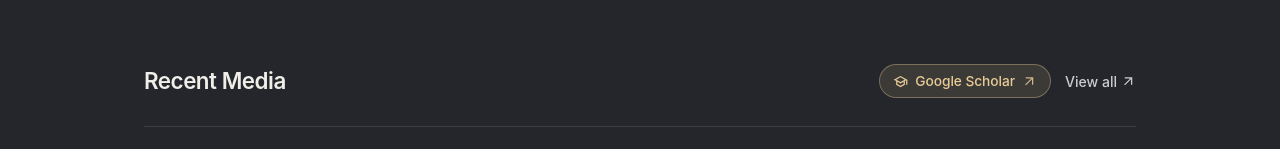
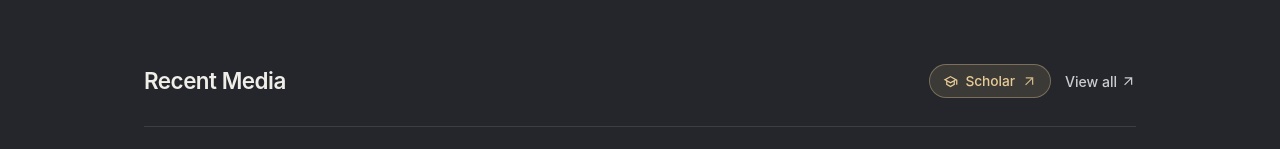
Before and after one commit to ericwxia/ericwxia.github.io, a plain HTML site: page index.html in a window 1280 px wide. Shown: the part 471-620 px from the top of the page. Drawn offline with Linux system fonts and the light colour scheme; a web font is replaced by a local one.

Commit message:
Shorten Google Scholar pill label to Scholar on homepage

```diff
--- a/index.html
+++ b/index.html
@@ -80,7 +80,7 @@
           <div class="section-links">
             <a class="scholar-pill" href="https://scholar.google.com/citations?hl=en&amp;user=9ZZAF6EAAAAJ&amp;view_op=list_works&amp;sortby=pubdate" id="home-scholar-link" target="_blank" rel="noopener noreferrer">
               <svg class="icon icon-sm scholar-icon" viewBox="0 0 24 24" aria-hidden="true"><path d="M12,21L5,17.2v-6L1,9L12,3L23,9v8H21V10.1l-2,1.1v6L12,21Zm0-8.3L18.85,9L12,5.3L5.15,9L12,12.7Zm0,6.03l5-2.7V12.25L12,15L7,12.25v3.77l5,2.7Zm0-6.03Zm0,2.25Zm0,0Z"/></svg>
-              <span>Google Scholar</span>
+              <span>Scholar</span>
               <svg class="icon icon-sm scholar-arrow" viewBox="0 0 24 24" aria-hidden="true"><path d="M6.4,18L5,16.6L14.6,7H6V5H18V17H16V8.4L6.4,18Z"/></svg>
             </a>
             <a class="section-more" href="media/" id="home-more-media">
```
